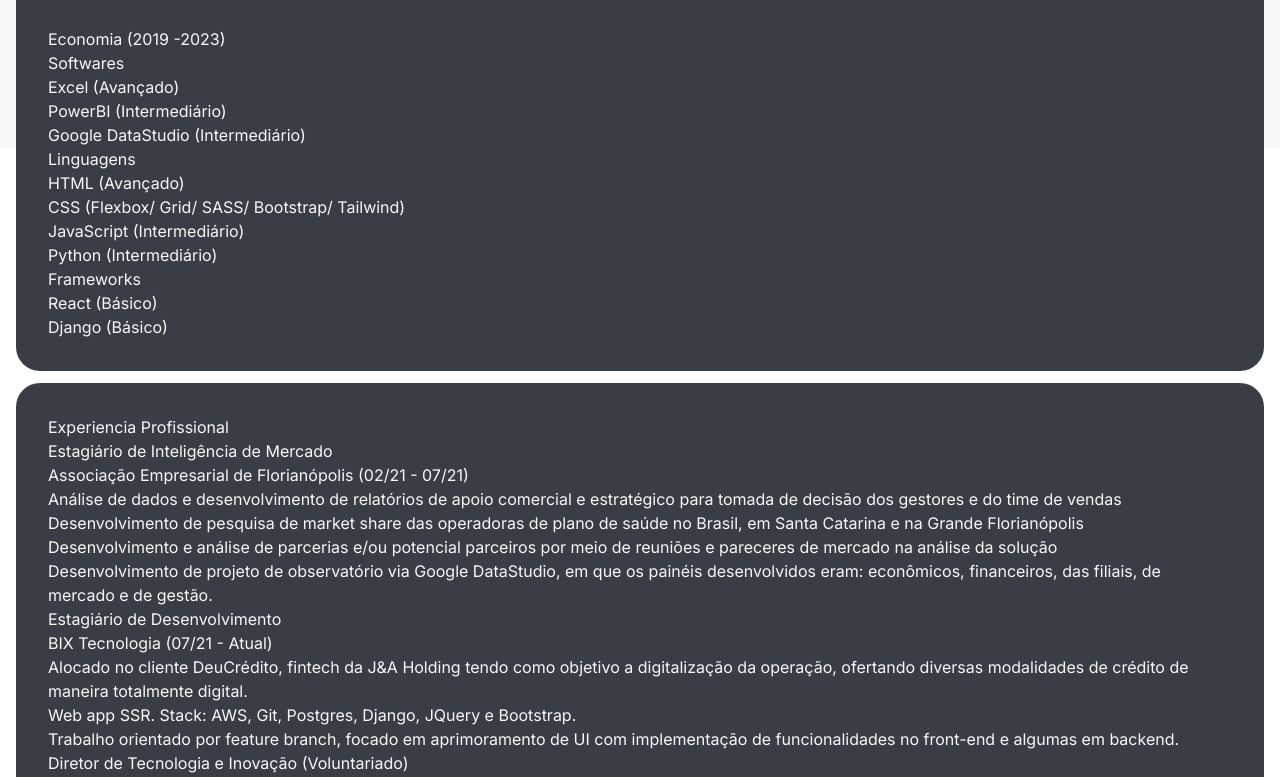
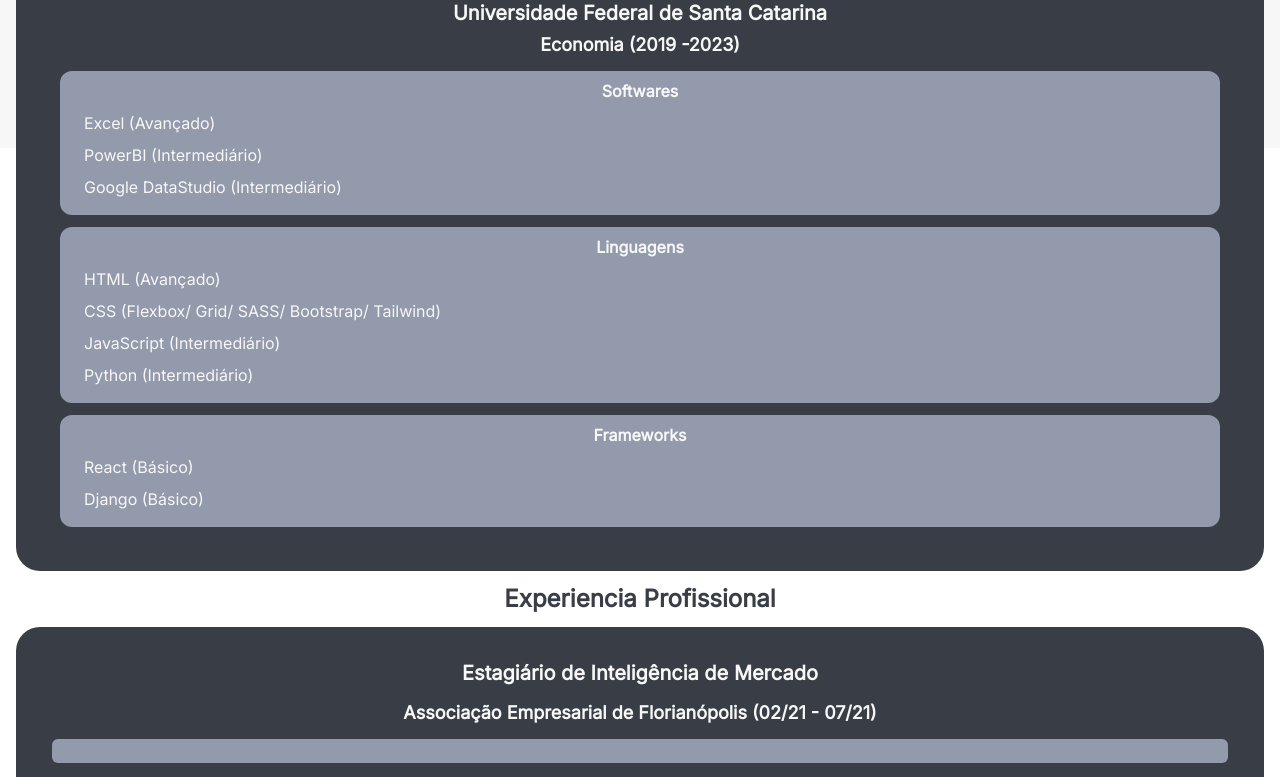
Before and after one commit to rafaamayer/cv, a React (Create React App) app: page / in a window 1280 px wide. Shown: the part 652-1429 px from the top of the page. Built offline with nearby package versions, Linux system fonts and the light colour scheme.

Commit message:
feature: styling, TODO => style conditional + ajustments

```diff
--- a/src/App.js
+++ b/src/App.js
@@ -9,7 +9,7 @@ export default function App(props) {
         <h1 className="text-4xl font-black">{props.name}</h1>
         <h2 className="my-3 text-xl">{props.objective}</h2>
       </div>
-      <Perfil email="rafa.m.mayer@hotmail.com" />
+      <Perfil />
       <FormacaoEHabilidade />
       <Experiencia />
     </section>
--- a/src/Experiencia/Descricao.js
+++ b/src/Experiencia/Descricao.js
@@ -60,18 +60,18 @@ const descricoes = [
     }
 ]
 
-
+//TODO ==> Dinamic render class in description
 function Descricao({ descricao }) {
     return (
         <div className="text-primary">
             <section>
-                <h2>{descricao.titulo}</h2>
-                <h3>{descricao.empresa}</h3>
-                <p>{descricao.descricao}</p>
+                <h2 className="text-center font-extrabold mb-3 text-xl">{descricao.titulo}</h2>
+                <h3 className="text-center font-bold my-2 text-lg">{descricao.empresa}</h3>
+                <p className="my-3 text-justify bg-tertiary p-3 m-1 rounded-md">{descricao.descricao}</p>
                 <ul>
-                    {descricao.atividades.map(descricao => {
+                    {descricao.atividades.map((descricao, index) => {
                         return (
-                            <li>{descricao}</li>
+                            <li key={index} className="my-5 text-justify bg-tertiary p-3 rounded-md">{descricao}</li>
                         )
                     })}
                 </ul>
--- a/src/Experiencia/Experiencia.js
+++ b/src/Experiencia/Experiencia.js
@@ -2,12 +2,13 @@ import {descricoes , Descricao} from "./Descricao.js";
 
 export default function Experiencia(){
     return (
-        <div className="bg-secondary p-8 rounded-3xl mt-3 text-primary">
-            <h1>Experiencia Profissional</h1>
+        <div>
+            <h1 className="text-center text-2xl font-black m-3">Experiencia Profissional</h1>
             {descricoes.map(descricao => (
+            <div className="bg-secondary p-8 rounded-3xl mt-3 text-primary">
                 <Descricao descricao={descricao}/>
+            </div>
             ))}
         </div>
-
     )
 }
--- a/src/FormacaoHabilidades/FormacaoHabilidades.js
+++ b/src/FormacaoHabilidades/FormacaoHabilidades.js
@@ -2,16 +2,15 @@ import { listaHabilidades, ListaHabilitidades } from "./Habilidades.js"
 
 export default function FormacaoEHabilidade(){
     return (
-        <div className="bg-secondary p-8 rounded-3xl mt-3 text-primary">
-            <h1>Formação e Habilidades</h1>
-            <h2>Universidade Federal de Santa Catarina</h2>
-            <br/>
-            <h3>Economia (2019 -2023)</h3>
-            {listaHabilidades.map(habilidade => (
-                <ListaHabilitidades habilidade={habilidade}/>
-            ))}
-
+        <div>
+            <h1 className="text-center text-2xl font-black m-3">Formação e Habilidades</h1>
+            <div className="bg-secondary p-8 rounded-3xl text-primary">
+                <h2 className="font-extrabold text-center text-xl">Universidade Federal de Santa Catarina</h2>
+                <h3 className="my-1 font-bold text-center text-lg">Economia (2019 -2023)</h3>
+                {listaHabilidades.map(habilidade => (
+                    <ListaHabilitidades habilidade={habilidade}/>
+                ))}
+            </div>
         </div>
-
     )
 }
--- a/src/FormacaoHabilidades/Habilidades.js
+++ b/src/FormacaoHabilidades/Habilidades.js
@@ -26,12 +26,11 @@ const listaHabilidades = [
 
 function ListaHabilitidades({habilidade}) {
     return (
-        <ul>
-            <label>{habilidade.tipo}</label>
-
+        <ul className="bg-tertiary p-2 m-3 rounded-xl">
+            <h4 className="font-bold text-primary text-center">{habilidade.tipo}</h4>
             {habilidade.habilidades.map((habilidade, index) => {
                 return (
-                    <li key={index}>{habilidade}</li>
+                    <li key={index} className="my-2 mx-4">{habilidade}</li>
                 )
             })}
         </ul>
```
